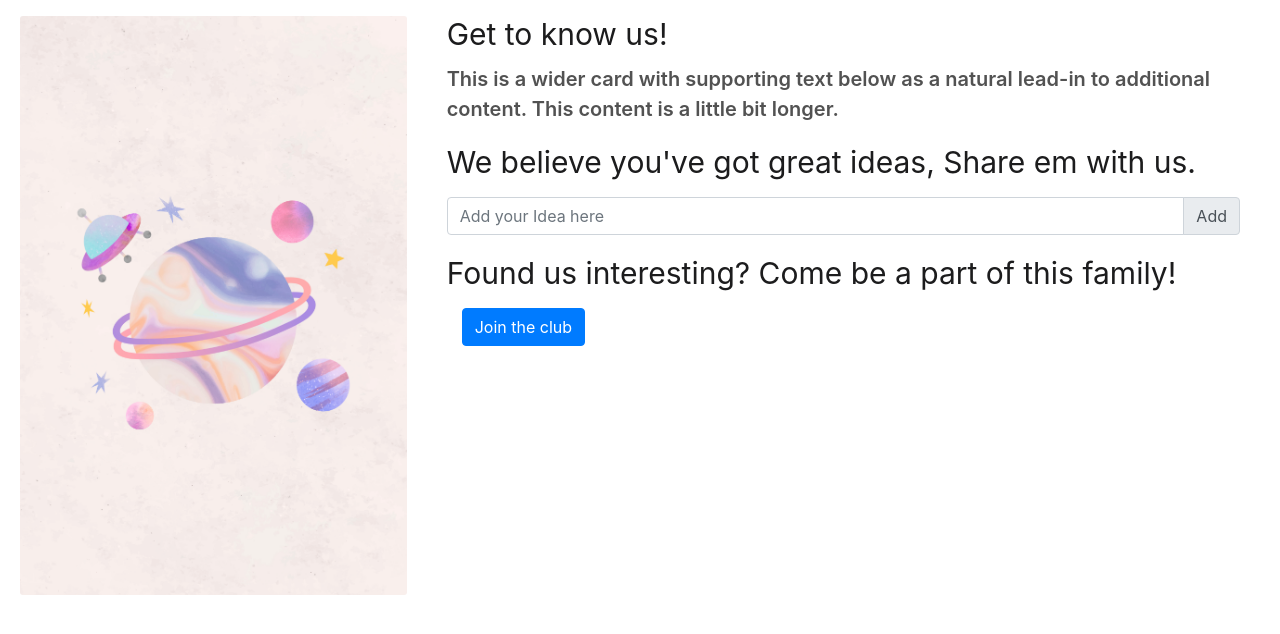
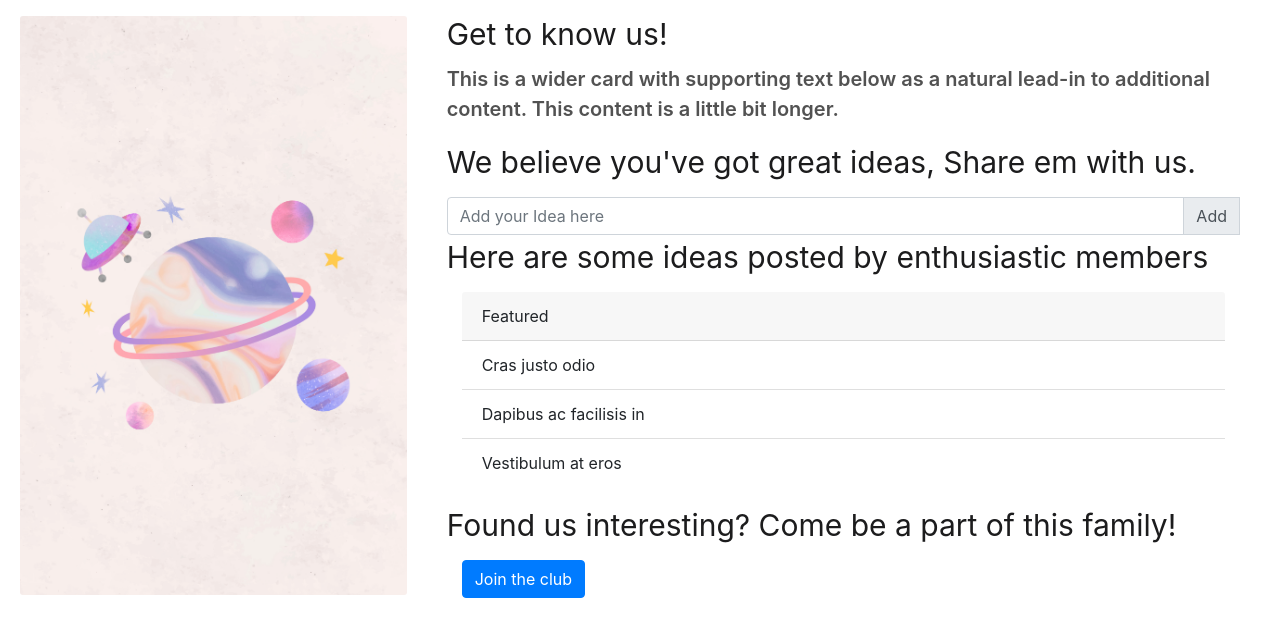
Before and after one commit to sree1532002/codher_hackathon, a PHP site: page /club1.php in a window 1280 px wide. Shown: the part 194-828 px from the top of the page. Before the commit the page ends 789 px from the top, so only its background shows below. Run offline with PHP 8.4, Linux system fonts and the light colour scheme; some libraries are stand-ins or nearby versions.

Commit message:
Ideas box for astro club

```diff
--- a/club1.php
+++ b/club1.php
@@ -62,6 +62,17 @@
             <div class="input-group-append">
             <span class="input-group-text" id="basic-addon2">Add</span>
           </div>
+          <div class = "card-title">Here are some ideas posted by enthusiastic members</div>
+          <div class="card container-fluid">
+            <div class="card-header">
+                Featured
+              </div>
+              <ul class="list-group list-group-flush">
+                <li class  ="list-group-item">Cras justo odio</li>
+                <li class="list-group-item">Dapibus ac facilisis in</li>
+                <li class="list-group-item">Vestibulum at eros</li>
+              </ul>
+            </div>
           </div>
           <div class = "card-title">Found us interesting? Come be a part of this family!</div>
           <div class = "logbtn col-md-12"><button type="submit" class="btn btn-primary" name = "login">Join the club</button></div>
```
